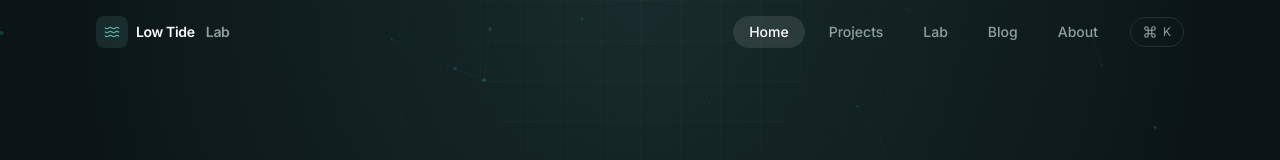
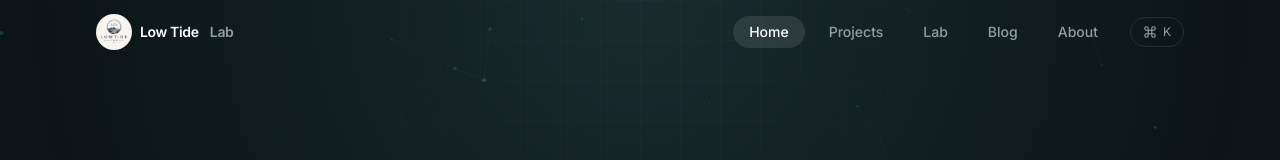
Before and after one commit to L11UM/lowtidelab, a Next.js app: page / in a window 1280 px wide. Shown: the top 160 px of the page. Built offline with nearby package versions, Linux system fonts and the light colour scheme.

Commit message:
Add site logo: navbar, favicon, and OG/Twitter image

```diff
--- a/src/app/layout.tsx
+++ b/src/app/layout.tsx
@@ -31,6 +31,11 @@ export const metadata: Metadata = {
   keywords: ["Low Tide Lab", "RocketGPT", "AI chatbot", "lab", "experiments", "Next.js"],
   authors: [{ name: "Low Tide Lab" }],
   creator: "Low Tide Lab",
+  icons: {
+    icon: "/logo.png",
+    shortcut: "/logo.png",
+    apple: "/logo.png",
+  },
   openGraph: {
     type: "website",
     url: siteUrl,
@@ -38,12 +43,14 @@ export const metadata: Metadata = {
     description:
       "Low Tide Lab is a home base for ideas, experiments, and builds — including RocketGPT, an AI chatbot, and a daily AI-written blog.",
     siteName: "Low Tide Lab",
+    images: [{ url: "/logo.png" }],
   },
   twitter: {
     card: "summary_large_image",
     title: "Low Tide Lab — Ideas, Experiments & RocketGPT",
     description:
       "Low Tide Lab is a home base for ideas, experiments, and builds — including RocketGPT, an AI chatbot, and a daily AI-written blog.",
+    images: ["/logo.png"],
   },
   robots: {
     index: true,
--- a/src/components/navbar.tsx
+++ b/src/components/navbar.tsx
@@ -5,7 +5,6 @@ import { usePathname } from "next/navigation";
 import { useEffect, useState } from "react";
 import { motion } from "framer-motion";
 import { clsx } from "clsx";
-import { Waves } from "lucide-react";
 import { CommandPaletteTrigger } from "@/components/command-palette";
 
 const links = [
@@ -39,9 +38,8 @@ export function Navbar() {
           href="/"
           className="group flex items-center gap-2 text-sm font-semibold tracking-tight"
         >
-          <span className="flex h-8 w-8 items-center justify-center rounded-lg bg-primary/15 text-primary transition-colors group-hover:bg-primary/25">
-            <Waves className="h-4 w-4" />
-          </span>
+          {/* eslint-disable-next-line @next/next/no-img-element */}
+          <img src="/logo.png" alt="Low Tide Lab" className="h-9 w-9 rounded-full object-cover" />
           <span className="text-white">Low Tide</span>
           <span className="text-muted">&nbsp;Lab</span>
         </Link>
```
Also changed, not shown: public/logo.png (renamed from logo.png.png).
